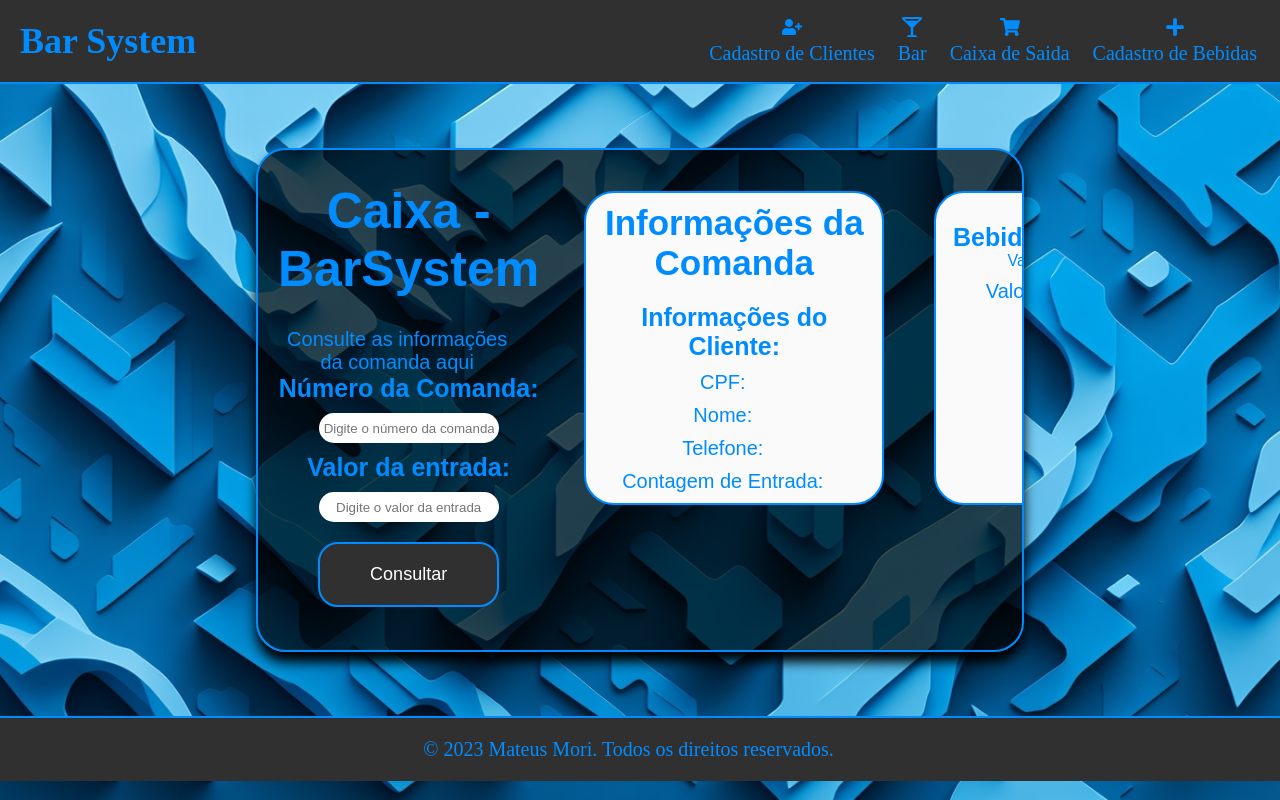
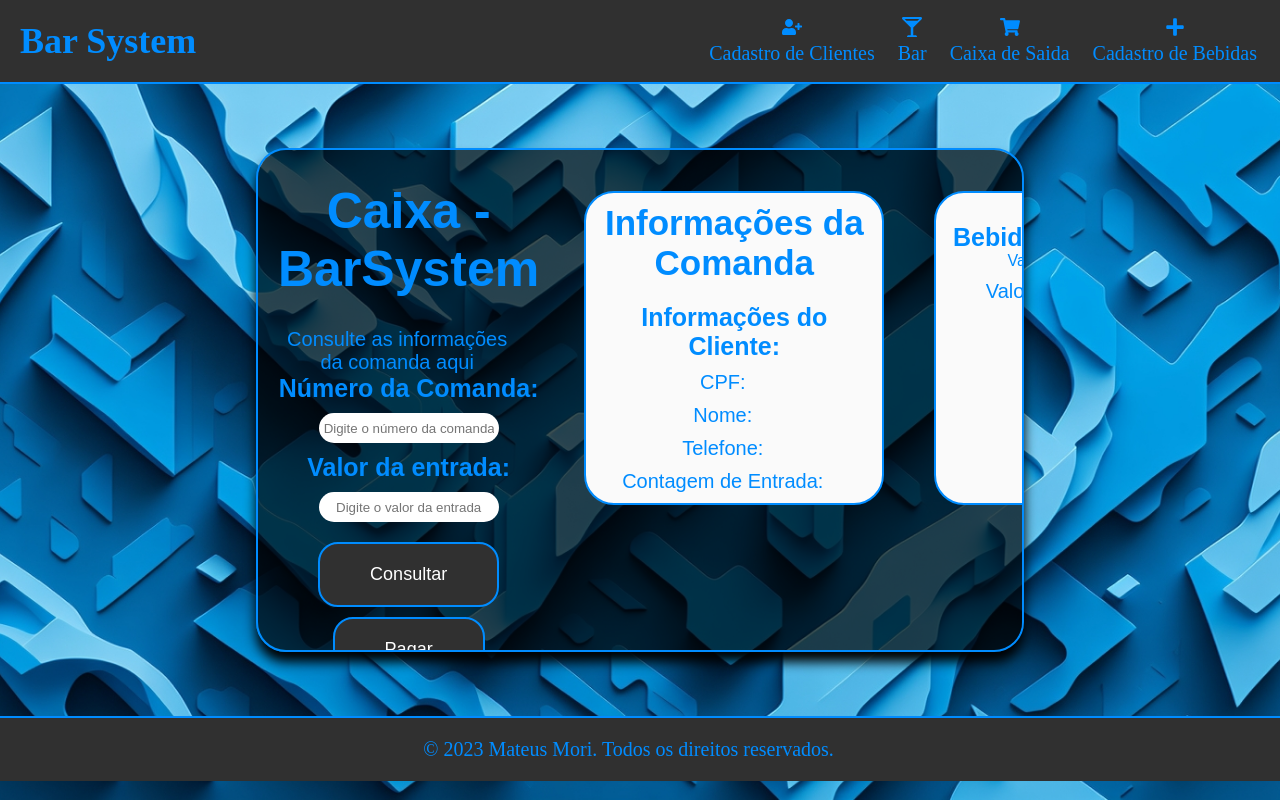
Before and after one commit to MattMori/Sistema-de-Comanda---front, a React (Vite) app: page /Caixa in a window 1280 px wide. Built offline with nearby package versions, Linux system fonts and the light colour scheme.

Commit message:
Adição: -inclusão do botão pagar comanda na tela de saida.

```diff
--- a/src/api/sistemaService.js
+++ b/src/api/sistemaService.js
@@ -86,8 +86,8 @@ export class SistemaService {
     }
 
     // Remove uma comanda pelo CPF do cliente
-    static RemoverComanda(cpf) {
-        return axios.delete(`${BASE_URL}comanda/cliente${cpf}/removerNumeroComanda`)
+    static PagarComanda(cpf) {
+        return axios.delete(`${BASE_URL}comanda/cliente/${cpf}/removerNumeroComanda`)
     }
 
 }
--- a/src/pages/caixa/Caixa.jsx
+++ b/src/pages/caixa/Caixa.jsx
@@ -72,6 +72,43 @@ const CaixaSaida = () => {
     }
   };
 
+  const handlePagar = async () => {
+    try {
+      const PagarComanda = await SistemaService.PagarComanda(clienteInfo.cpf);
+
+      Swal.fire({
+        icon: 'success',
+        title: 'Pagamento realizado com sucesso!',
+        showConfirmButton: false,
+        timer: 1500
+      });
+
+      setComandaInfo({
+        bebidas: [],
+        totalDaComanda: 0,
+      });
+      setClienteInfo({
+        cpf: "",
+        nomeDoCliente: "",
+        telefone: "",
+        contagemDeEntrada: "",
+      });
+      setNumeroDaComanda("");
+      setValorEntrada("");
+    } catch (error) {
+      console.error("Erro ao realizar o pagamento:", error);
+      Swal.fire({
+        icon: 'error',
+        title: 'Erro ao realizar o pagamento',
+        text: 'Por favor, tente novamente.'
+      });
+    }
+  };
+
+  const formatarCPF = (cpf) => {
+    return cpf.replace(/(\d{3})(\d{3})(\d{3})(\d{2})/, '$1.$2.$3-$4');
+  };
+
   return (
     <div className="caixa-container">
       <div className="consulta-container">
@@ -105,12 +142,13 @@ const CaixaSaida = () => {
           <br />
           <button type="submit">Consultar</button>
         </form>
+        <button type="button" onClick={handlePagar}>Pagar</button>
       </div>
       <div className="dados">
         <div className="comanda-info">
           <h2>Informações da Comanda</h2>
           <h3>Informações do Cliente:</h3>
-          <p>CPF: {clienteInfo.cpf}</p>
+          <p>CPF: {formatarCPF(clienteInfo.cpf)}</p>
           <p>Nome: {clienteInfo.nomeDoCliente}</p>
           <p>Telefone: {clienteInfo.telefone}</p>
           <p>Contagem de Entrada: {clienteInfo.contagemDeEntrada}</p>
--- a/src/pages/home/Home.jsx
+++ b/src/pages/home/Home.jsx
@@ -13,9 +13,11 @@ const Home = () => {
 
   const handleChange = (e) => {
     const { name, value } = e.target;
+    const cleanedValue = value.replace(/[^\d]/g, '');
     setComanda({
       ...comanda,
-      [name]: value
+      [name]: cleanedValue
+
     });
   };
 
@@ -44,7 +46,7 @@ const Home = () => {
       Swal.fire({
         icon: 'error',
         title: 'Erro ao associar a comanda',
-        text: 'Por favor verifique os dados e tente novamente.'
+        text: 'Cliente não encontrado com o CPF fornecido, verifique o CPF e tente novamente.'
       });
     }
   };
```
